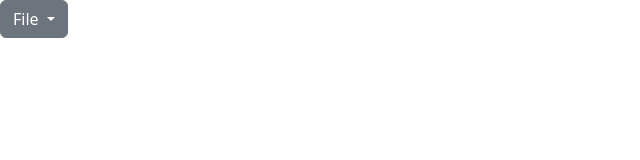
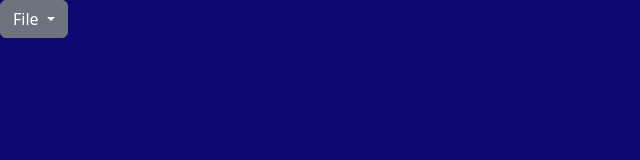
Before and after one commit to Programador-Iniciante888/EditorImagem, a plain HTML site: page clique aqui/editor.html in a window 1280 px wide. Shown: the whole page, without its empty margins (0-640 px from the left). Drawn offline with nearby package versions, Linux system fonts and the light colour scheme.

Commit message:
Documentação

```diff
--- a/clique aqui/editor.html
+++ b/clique aqui/editor.html
@@ -5,6 +5,11 @@
     <meta name="viewport" content="width=device-width, initial-scale=1">
     <title>Bootstrap demo</title>
     <link href="https://cdn.jsdelivr.net/npm/bootstrap@5.3.0/dist/css/bootstrap.min.css" rel="stylesheet" integrity="sha384-9ndCyUaIbzAi2FUVXJi0CjmCapSmO7SnpJef0486qhLnuZ2cdeRhO02iuK6FUUVM" crossorigin="anonymous">
+    <style>
+      body{
+        background: #0e0872;
+      }
+    </style>
   </head>
   <body>
 
```
Also changed, not shown: 3 other files.
